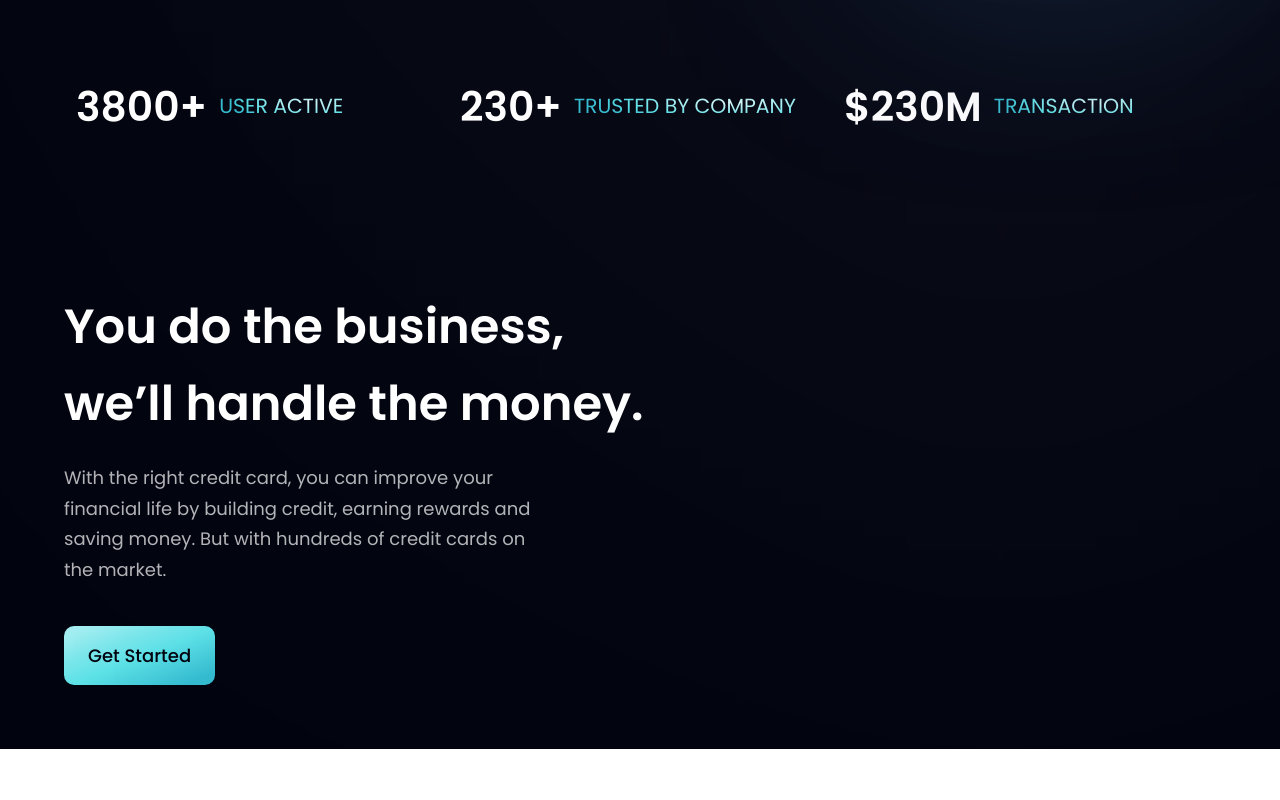
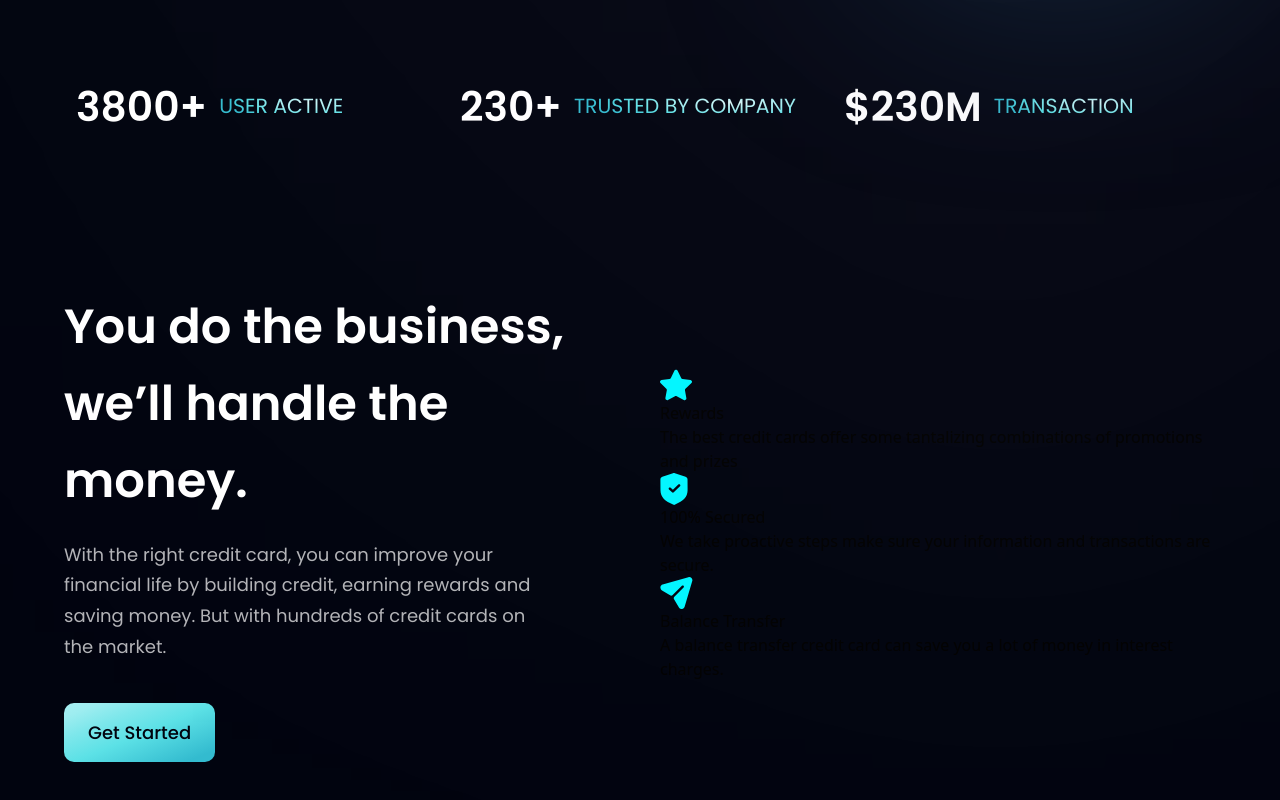
Before and after one commit to vidushalakshan/Bank-Mordern-App, a React (Vite) app: page / in a window 1280 px wide. Shown: the part 705-1505 px from the top of the page. Before the commit the page ends 1454 px from the top, so only its background shows below. Built offline with nearby package versions, Linux system fonts and the light colour scheme.

Commit message:
aded featurecard icon and details

```diff
--- a/src/components/Business.jsx
+++ b/src/components/Business.jsx
@@ -1,6 +1,7 @@
 import React from "react";
 import style, { layout } from "../style";
 import Button from "./Button";
+import { features } from "../constants";
 
 const Business = () => {
   return (
@@ -17,8 +18,31 @@ const Business = () => {
         </p>
         <Button styles={"mt-10"} />
       </div>
+
+      <div className={`${layout.sectionImg} flex-col`}>
+        {features.map((feature, index) => (
+          <FeatureCard key={feature.id} {...feature} index={index} />
+        ))}
+      </div>
     </section>
   );
 };
 
+
+const FeatureCard = ({icon, title, content, index}) => (
+  <div>
+    <div>
+      <img src={icon} alt="star" />
+    </div>
+    <div>
+      <h4>
+        {title}
+      </h4>
+      <p>
+        {content}
+      </p>
+    </div>
+  </div>
+);
+
 export default Business;
```
